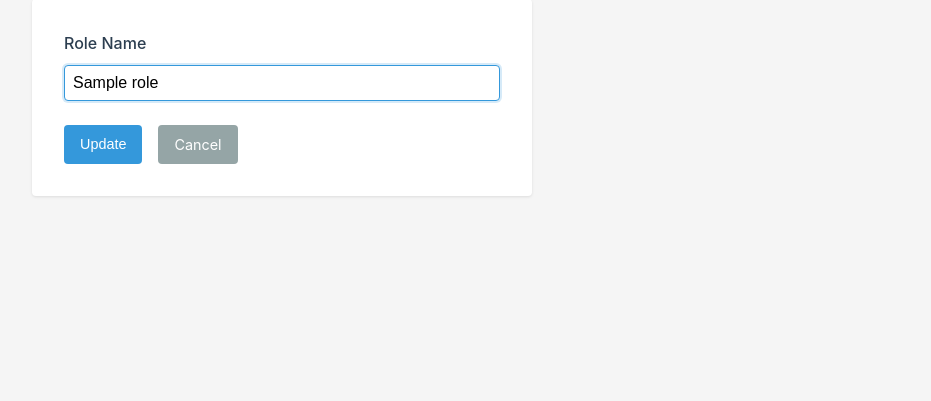
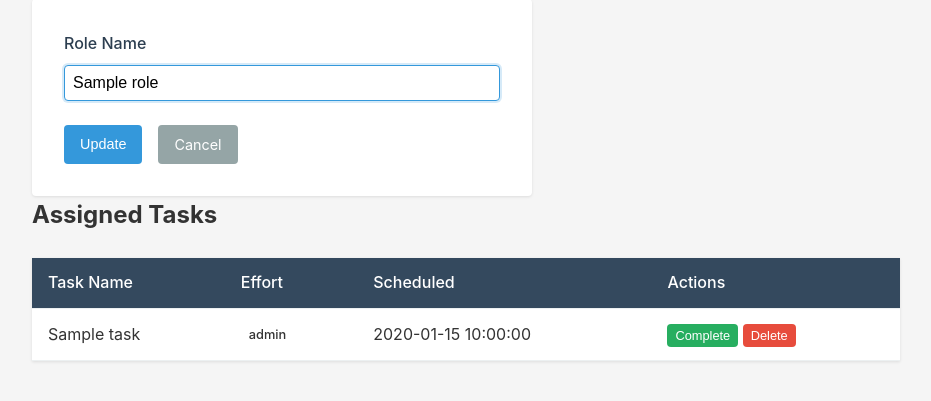
Before and after one commit to MichaelEbbert/sevenhabitslist, a FastAPI app: template app/templates/roles/edit.html in a window 1280 px wide. Shown: the part 172-573 px from the top of the page, without its empty margins (174-1105 px from the left). Run offline with FastAPI, Linux system fonts and the light colour scheme; the template is opened without the code that fills it: most values are stand-ins (such as "Sample title", 1, 10 or a date in 2020).

Commit message:
Add assigned tasks list to role edit view
Show all tasks for a role below the edit form with Complete and Delete
buttons. Tasks are sorted alphabetically and actions redirect back to
the role edit page via a hidden 'next' form field.

Co-Authored-By: Claude Opus 4.6 <noreply@anthropic.com>

```diff
--- a/app/routers/tasks.py
+++ b/app/routers/tasks.py
@@ -131,12 +131,13 @@ async def update_task(
 @router.post("/{task_id}/complete")
 async def complete_task(
     task_id: int,
+    next: Optional[str] = Form(None),
     db: aiosqlite.Connection = Depends(get_db)
 ):
     """Mark a task as complete."""
     await db.execute("UPDATE tasks SET is_complete = 1 WHERE id = ?", (task_id,))
     await db.commit()
-    return RedirectResponse(url="/tasks", status_code=303)
+    return RedirectResponse(url=next or "/tasks", status_code=303)
 
 @router.post("/{task_id}/reactivate")
 async def reactivate_task(
@@ -151,9 +152,10 @@ async def reactivate_task(
 @router.post("/{task_id}/delete")
 async def delete_task(
     task_id: int,
+    next: Optional[str] = Form(None),
     db: aiosqlite.Connection = Depends(get_db)
 ):
     """Delete a task permanently."""
     await db.execute("DELETE FROM tasks WHERE id = ?", (task_id,))
     await db.commit()
-    return RedirectResponse(url="/tasks", status_code=303)
+    return RedirectResponse(url=next or "/tasks", status_code=303)
--- a/app/templates/roles/edit.html
+++ b/app/templates/roles/edit.html
@@ -16,4 +16,44 @@
         <a href="/roles" class="btn btn-secondary">Cancel</a>
     </div>
 </form>
+
+{% if role and tasks is defined %}
+<h2>Assigned Tasks</h2>
+{% if tasks %}
+<table class="data-table">
+    <thead>
+        <tr>
+            <th>Task Name</th>
+            <th>Effort</th>
+            <th>Scheduled</th>
+            <th>Actions</th>
+        </tr>
+    </thead>
+    <tbody>
+        {% for task in tasks %}
+        <tr>
+            <td>{{ task.name }}</td>
+            <td><span class="effort effort-{{ task.effort_level|lower }}">{{ task.effort_level }}</span></td>
+            <td>{{ task.scheduled_date if task.scheduled_date else '—' }}</td>
+            <td class="actions">
+                {% if not task.is_complete %}
+                <form method="POST" action="/tasks/{{ task.id }}/complete" class="inline-form">
+                    <input type="hidden" name="next" value="/roles/{{ role.id }}/edit">
+                    <button type="submit" class="btn btn-small btn-success">Complete</button>
+                </form>
+                {% endif %}
+                <form method="POST" action="/tasks/{{ task.id }}/delete" class="inline-form"
+                      onsubmit="return confirm('Are you sure you want to delete this task?');">
+                    <input type="hidden" name="next" value="/roles/{{ role.id }}/edit">
+                    <button type="submit" class="btn btn-small btn-danger">Delete</button>
+                </form>
+            </td>
+        </tr>
+        {% endfor %}
+    </tbody>
+</table>
+{% else %}
+<p class="empty-message">No tasks assigned to this role.</p>
+{% endif %}
+{% endif %}
 {% endblock %}
```
Also changed, not shown: app/routers/roles.py (+7 -1 lines).
